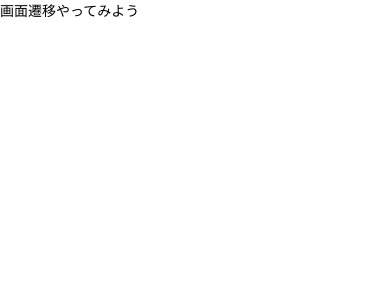
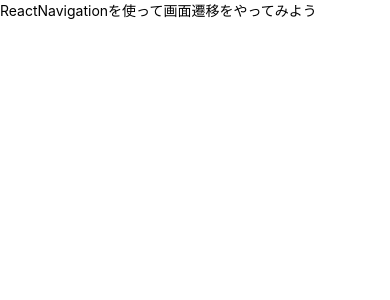
Before and after one commit to YutaYotsumoto/screenMove, a React Native app: screen / in a window 390 px wide. Shown: the top 300 px of the page. Built offline with nearby package versions, Linux system fonts and the light colour scheme.

Commit message:
基盤作成(sourcetree流れ確認)

```diff
--- a/src/Screen.js
+++ b/src/Screen.js
@@ -5,7 +5,7 @@
   return (
     <SafeAreaView>
       <View>
-        <Text>画面遷移やってみよう</Text>
+        <Text>ReactNavigationを使って画面遷移をやってみよう</Text>
       </View>
     </SafeAreaView>
   );
```
